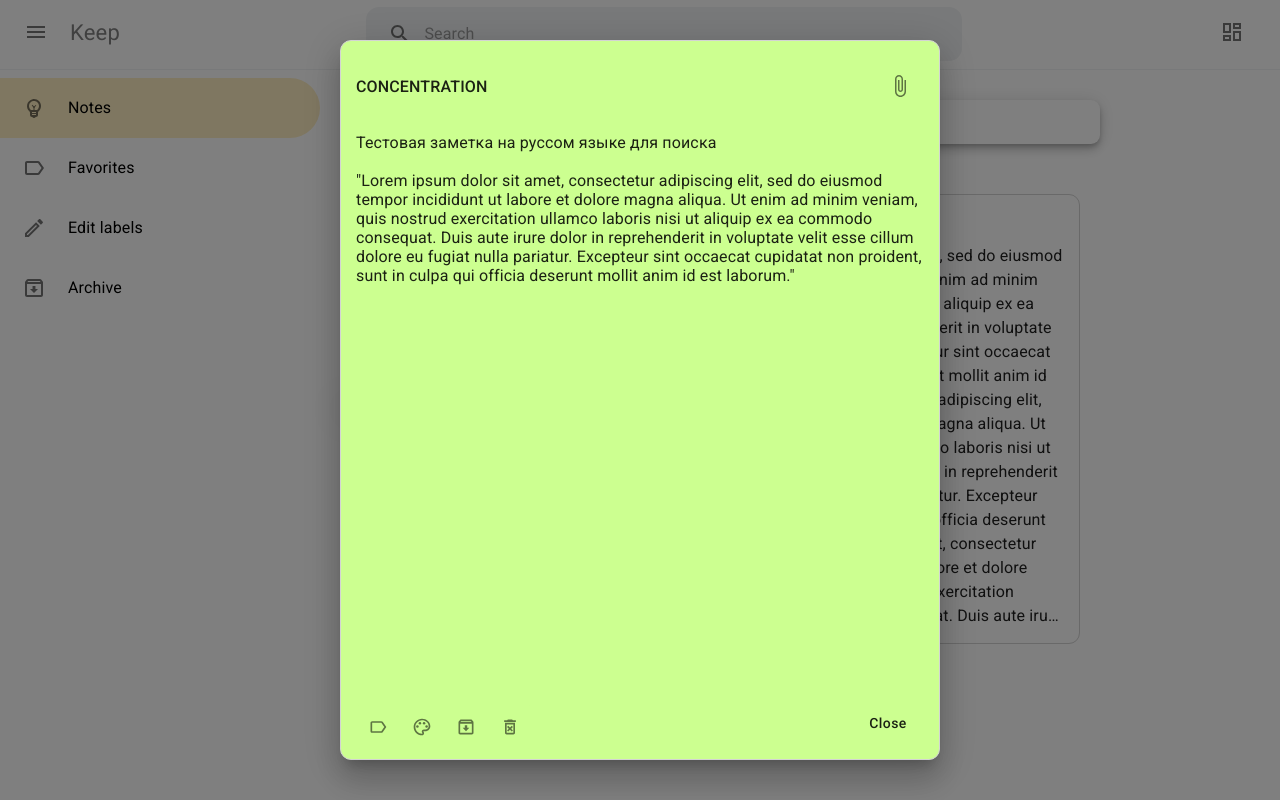
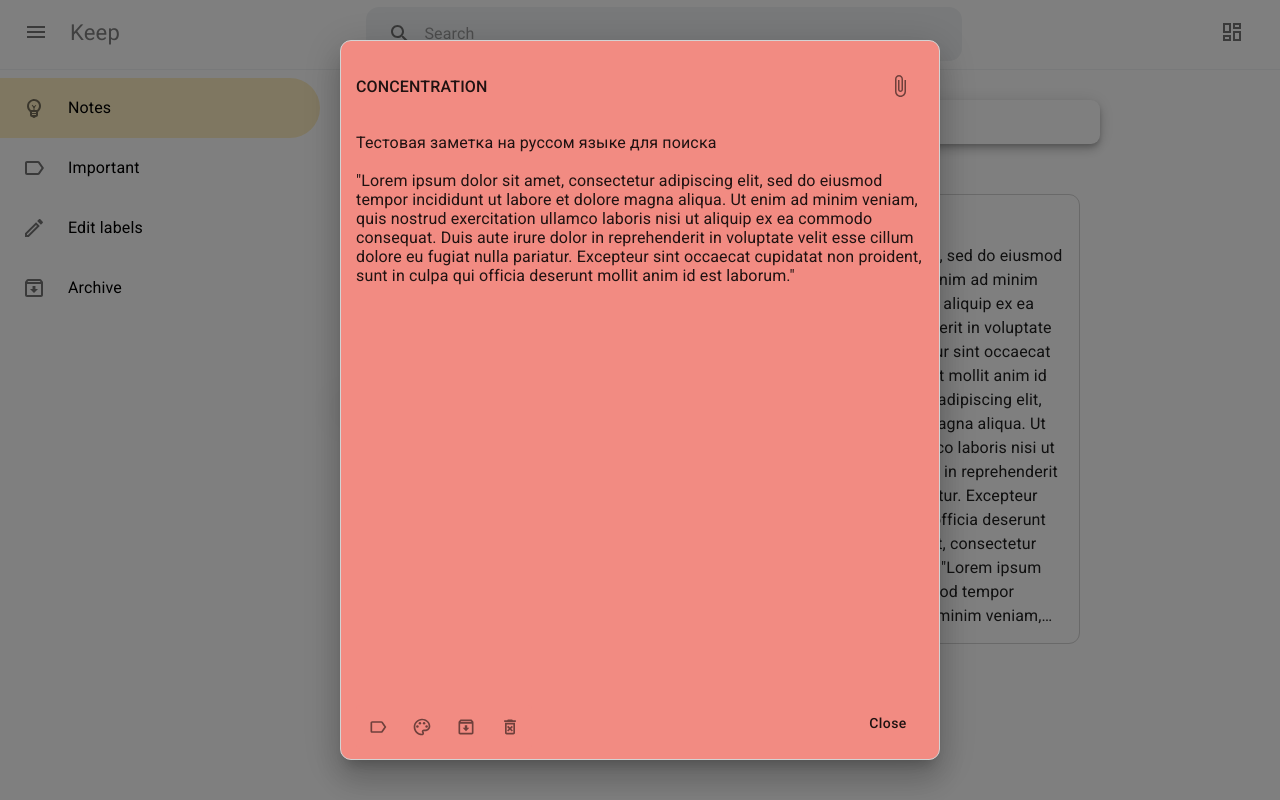
Before and after one commit to Volkov1516/Google-Notes, a React (Create React App) app: page /notes in a window 1280 px wide. Both pictures are taken after a click on the element 799 px from the left and 311 px from the top of the page. Built offline with nearby package versions, Linux system fonts and the light colour scheme; data requests are answered from the project's data file.

Commit message:
Creating

```diff
--- a/package.json
+++ b/package.json
@@ -20,6 +20,7 @@
     "react-scripts": "4.0.3",
     "redux": "^4.1.1",
     "redux-thunk": "^2.3.0",
+    "uuid": "^8.3.2",
     "web-vitals": "^1.1.2"
   },
   "scripts": {
--- a/src/App.css
+++ b/src/App.css
@@ -10,3 +10,19 @@
     -webkit-box-orient: vertical;
     overflow-y: hidden;
 }
+
+.boxOpenned {
+    height: 420px;
+    overflow: scroll;
+    overflow-x: hidden;
+}
+
+.boxOpenned::-webkit-scrollbar {
+    width: 7px;
+    background-color: transparent;
+}
+
+.boxOpenned::-webkit-scrollbar-thumb {
+    border-radius: 10px;
+    background-color: lightgray;
+}
--- a/src/components/List/AllNotes/AllNotes.jsx
+++ b/src/components/List/AllNotes/AllNotes.jsx
@@ -1,4 +1,4 @@
-import { Container, Dialog, Grid } from '@material-ui/core'
+import { Container, Dialog, Grid, Typography } from '@material-ui/core'
 import React, { useState, useEffect } from 'react'
 
 import { useSelector, useDispatch } from 'react-redux'
@@ -6,9 +6,12 @@ import { bindActionCreators } from "redux"
 import { actionCreators } from '../../../state'
 import Input from './Input/Input'
 import NoteItem from './NoteItem/NoteItem'
+import useStyles from './stylesAllNotes'
 
 const Notes = () => {
-    const {notes, labels, colors, toggleGrid} = useSelector((state) => state.app)
+    const classes = useStyles()
+
+    const { notes, labels, colors, toggleGrid } = useSelector((state) => state.app)
     const dispatch = useDispatch()
     const { getNotes, getLabels, getColors } = bindActionCreators(actionCreators, dispatch)
 
@@ -27,6 +30,35 @@ const Notes = () => {
     return (
         <Container>
             <Input />
+            {/* <Grid container>
+                { toggleGrid ? (<>
+                    <Grid item xs={12} md={6} lg={3} >
+                        <Typography className={classes.pinMarker} >PINNED</Typography>
+                    </Grid>
+                    {notes.map((i) => {
+                        if (i.archive && i.pin) return <Grid key={i.id} item xs={12} md={6} lg={3} >
+                            <NoteItem labelID={i.labelID} id={i.id} title={i.title} text={i.text} color={i.color} pin={i.pin} archive={i.archive} labels={labels} colors={colors} />
+                        </Grid>
+                    })}
+                    <Grid item xs={12} md={6} lg={3} >
+                        <Typography className={classes.othersMarker}>OTHERS</Typography>
+                    </Grid>
+                </>
+                ) : (<>
+                    <Grid item xs={8} style={{ margin: "0 auto" }} >
+                        <Typography className={classes.pinMarker}>PINNED</Typography>
+                    </Grid>
+                    {notes.map((i) => {
+                        if (i.archive && i.pin) return <Grid key={i.id} item xs={8} style={{ margin: "0 auto" }} >
+                            <NoteItem labelID={i.labelID} id={i.id} title={i.title} text={i.text} color={i.color} pin={i.pin} archive={i.archive} labels={labels} colors={colors} />
+                        </Grid>
+                    })}
+                    <Grid item xs={8} style={{ margin: "0 auto" }} >
+                        <Typography className={classes.othersMarker}>OTHERS</Typography>
+                    </Grid>
+                </>
+                )}
+            </Grid> */}
             <Grid container >
                 {toggleGrid ? (<>
                     {notes.map((i) => {
@@ -37,8 +69,8 @@ const Notes = () => {
                 </>
                 ) : (<>
                     {notes.map((i) => {
-                            if (i.archive) return <Grid key={i.id} item xs={8} style={{margin: "0 auto"}} >
-                                <NoteItem labelID={i.labelID} id={i.id} title={i.title} text={i.text} color={i.color} pin={i.pin} archive={i.archive} labels={labels} colors={colors}/>
+                        if (i.archive) return <Grid key={i.id} item xs={8} style={{ margin: "0 auto" }} >
+                            <NoteItem labelID={i.labelID} id={i.id} title={i.title} text={i.text} color={i.color} pin={i.pin} archive={i.archive} labels={labels} colors={colors} />
                         </Grid>
                     })}
                 </>)}
--- a/src/components/List/AllNotes/NoteItem/NoteItem.jsx
+++ b/src/components/List/AllNotes/NoteItem/NoteItem.jsx
@@ -67,6 +67,7 @@ const NoteItem = ({ labelID, id, title, text, color, pin, archive, labels, color
                                 </Tooltip>
                             }
                         />
+                        <Box className="boxOpenned">
                             <InputBase
                                 value={inputTextValue}
                                 onChange={e => setInputTextValue(e.target.value)}
@@ -75,34 +76,35 @@ const NoteItem = ({ labelID, id, title, text, color, pin, archive, labels, color
                                 autoFocus="true"
                                 className={classes.text}
                             />
+                        </Box>
                         <Paper className={classes.bottomPaper} elevation="0" style={{ backgroundColor: noteColor }} >
                             <div>
-                                <Paper style={!toggleLanelsMenu ? ({ display: 'none' }) : ({ display: 'block' })}>
+                                <Paper style={!toggleLanelsMenu ? ({ display: 'none' }) : ({ display: 'block' })} className={classes.listsPopup} elevation="8" >
                                     {labels.map(i => <MenuItem onClick={() => selectLabel(i.id, id, inputTitleValue, inputTextValue, color, pin, archive)} >
                                         {i.title}
                                     </MenuItem>)}
                                 </Paper>
-                                <Tooltip title="Change label">
+                                <Tooltip title="Change label" placement="bottom">
                                     <IconButton onClick={() => setToggleLabelsMenu(!toggleLanelsMenu)} >
                                         <LabelOutlinedIcon fontSize="small" />
                                     </IconButton>
                                 </Tooltip>
-                                <Paper style={!toggleColorsMenu ? ({ display: 'none' }) : ({ display: 'block' })}>
+                                <Paper style={!toggleColorsMenu ? ({ display: 'none' }) : ({ display: 'block' })} className={classes.listsPopup} elevation="8" >
                                     {colors.map(i => <MenuItem onClick={() => selectColor(labelID, id, inputTitleValue, inputTextValue, i.id, pin, archive)} >
                                         {i.title}
                                     </MenuItem>)}
                                 </Paper>
-                                <Tooltip title="Change color">
+                                <Tooltip title="Change color" placement="bottom">
                                     <IconButton onClick={() => setToggleColorsMenu(!toggleColorsMenu)}>
                                         <ColorLensOutlinedIcon fontSize="small" />
                                     </IconButton>
                                 </Tooltip>
-                                <Tooltip title="Archive">
+                                <Tooltip title="Archive" placement="bottom">
                                     <IconButton onClick={() => { archiveNote(labelID, id, inputTitleValue, inputTextValue, color, pin, archive) }}>
                                         <ArchiveOutlinedIcon fontSize="small" />
                                     </IconButton>
                                 </Tooltip>
-                                <Tooltip title="Delete">
+                                <Tooltip title="Delete" placement="bottom" >
                                     <IconButton onClick={() => { deleteNote(id) }}>
                                         <DeleteForeverOutlinedIcon fontSize="small" />
                                     </IconButton>
--- a/src/components/List/AllNotes/NoteItem/stylesNoteItem.js
+++ b/src/components/List/AllNotes/NoteItem/stylesNoteItem.js
@@ -22,6 +22,7 @@ const useStyles = makeStyles((theme) => ({
         top: '40px',
         width: '600px'
     },
+
     title: {
         fontWeight: "500",
         marginBottom: "10px"
@@ -39,6 +40,10 @@ const useStyles = makeStyles((theme) => ({
     closeBtn: {
         position: 'absolute',
         left: '500px'
+    },
+    listsPopup: {
+        position: "absolute",
+        bottom: '40px'
     }
 }))
 
--- /dev/null
+++ b/src/components/List/AllNotes/stylesAllNotes.js
@@ -0,0 +1,19 @@
+import { makeStyles } from "@material-ui/core";
+
+const useStyles = makeStyles((theme) => ({
+    pinMarker: {
+        color: 'gray',
+        fontSize: '11px',
+        marginLeft: '40px',
+        marginBottom: '10px'
+    },
+    othersMarker: {
+        color: 'gray',
+        fontSize: '11px',
+        marginLeft: '40px',
+        marginBottom: '10px',
+        marginTop: '60px'
+    }
+}))
+
+export default useStyles
--- a/src/db.json
+++ b/src/db.json
@@ -1,8 +1,8 @@
 {
   "labels": [
     {
-      "id": 1,
-      "title": "Favorites"
+      "id": "e29a9628-7a62-46e4-84d5-dcc7628427d6",
+      "title": "Important"
     }
   ],
   "notes": [
@@ -11,15 +11,15 @@
       "id": 23,
       "title": "CONCENTRATION ",
       "text": "Тестовая заметка на руссом языке для поиска\n\n\"Lorem ipsum dolor sit amet, consectetur adipiscing elit, sed do eiusmod tempor incididunt ut labore et dolore magna aliqua. Ut enim ad minim veniam, quis nostrud exercitation ullamco laboris nisi ut aliquip ex ea commodo consequat. Duis aute irure dolor in reprehenderit in voluptate velit esse cillum dolore eu fugiat nulla pariatur. Excepteur sint occaecat cupidatat non proident, sunt in culpa qui officia deserunt mollit anim id est laborum.\"\n\n\n",
-      "color": 5,
+      "color": 2,
       "pin": true,
       "archive": true
     },
     {
-      "labelID": 3,
+      "labelID": "e29a9628-7a62-46e4-84d5-dcc7628427d6",
       "id": 33,
       "title": "LOREM",
-      "text": "\"Lorem ipsum dolor sit amet, consectetur adipiscing elit, sed do eiusmod tempor incididunt ut labore et dolore magna aliqua. Ut enim ad minim veniam, quis nostrud exercitation ullamco laboris nisi ut aliquip ex ea commodo consequat. Duis aute irure dolor in reprehenderit in voluptate velit esse cillum dolore eu fugiat nulla pariatur. Excepteur sint occaecat cupidatat non proident, sunt in culpa qui officia deserunt mollit anim id est laborum.\"\n\n\"Lorem ipsum dolor sit amet, consectetur adipiscing elit, sed do eiusmod tempor incididunt ut labore et dolore magna aliqua. Ut enim ad minim veniam, quis nostrud exercitation ullamco laboris nisi ut aliquip ex ea commodo consequat. Duis aute irure dolor in reprehenderit in voluptate velit esse cillum dolore eu fugiat nulla pariatur. Excepteur sint occaecat cupidatat non proident, sunt in culpa qui officia deserunt mollit anim id est laborum.\"\n\n\"Lorem ipsum dolor sit amet, consectetur adipiscing elit, sed do eiusmod tempor incididunt ut labore et dolore magna aliqua. Ut enim ad minim veniam, quis nostrud exercitation ullamco laboris nisi ut aliquip ex ea commodo consequat. Duis aute irure dolor in reprehenderit in voluptate velit esse cillum dolore eu fugiat nulla pariatur. Excepteur sint occaecat cupidatat non proident, sunt in culpa qui officia deserunt mollit anim id est laborum.\"\n\n\n",
+      "text": "\"Lorem ipsum dolor sit amet, consectetur adipiscing elit, sed do eiusmod tempor incididunt ut labore et dolore magna aliqua. Ut enim ad minim veniam, quis nostrud exercitation ullamco laboris nisi ut aliquip ex ea commodo consequat. Duis aute irure dolor in reprehenderit in voluptate velit esse cillum dolore eu fugiat nulla pariatur. Excepteur sint occaecat cupidatat non proident, sunt in culpa qui officia deserunt mollit anim id est laborum.\"\n\n\"Lorem ipsum dolor sit amet, consectetur adipiscing elit, sed do eiusmod tempor incididunt ut labore et dolore magna aliqua. Ut enim ad minim veniam, quis nostrud exercitation ul\n\nlamco laboris nisi ut aliquip ex ea commodo consequat. Duis aute irure dolor in reprehenderit in voluptate velit esse cillum dolore eu fugiat nulla pariatur. Excepteur sint occaecat cupidatat non proident, sunt in culpa qui officia deserunt mollit anim id est laborum.\"\n\n\"Lorem ipsum dolor sit amet, consectetur adipicing elit, sed do eiusmod tempor incididunt ut labo\n\n\"Lorem ipsum dolor sit amet, consectetur adipiscing elit, sed do eiusmod tempor incididunt ut labore et dolore magna aliqua. Ut enim ad minim veniam, quis nostrud exercitation ul\n\nveniam, quis nostrud exercitation ullamco laboris  esse cillum dolore eu fugiat nulla pariatur. Excepteur sint occaecat cupidatat non proident, sunt in culpa qui officia deserunt mollit anim id est labo\n\nrum.\"\n\n\n\n",
       "color": 1,
       "pin": false,
       "archive": true
```
Also changed, not shown: src/state/action-creators/index.js (+5 -4 lines), 1 other file (tests, documents, lock files or other folders). Lines whose indentation alone changed are shown as unchanged.
